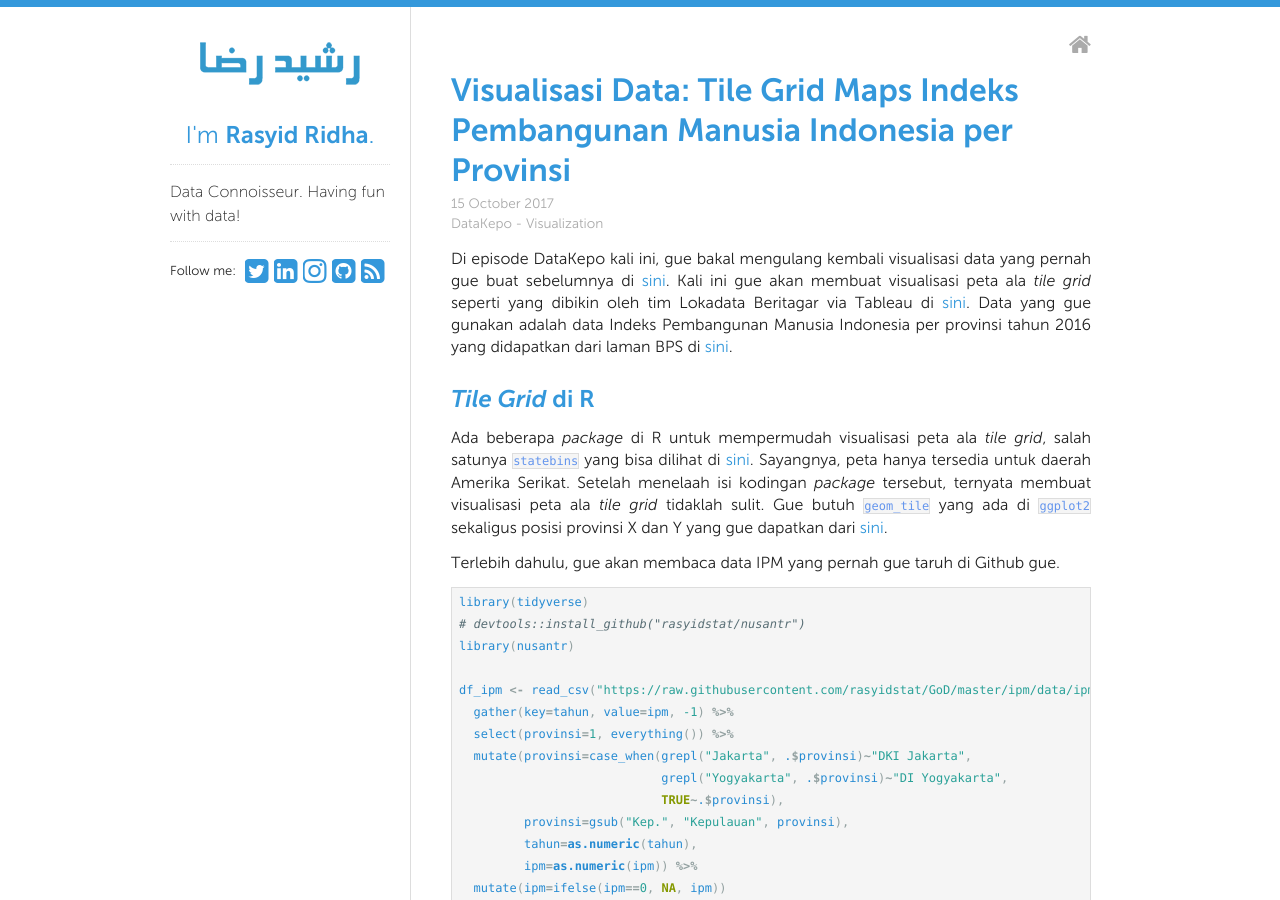
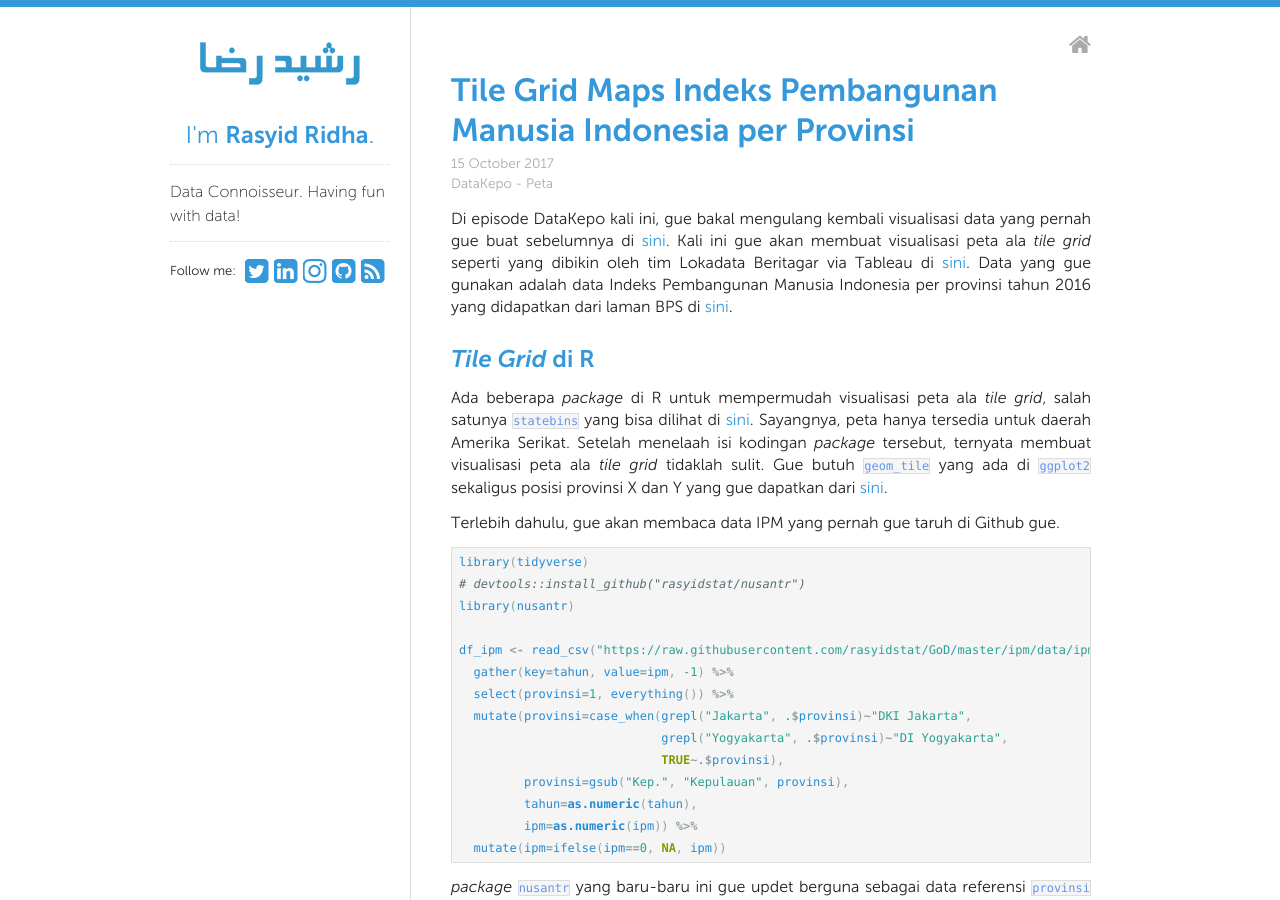
Before and after one commit to rasyidstat/rasyidstat.github.io, a Jekyll site: the page built from _posts/datakepo/2017-10-15-peta-ipm-tilegrid.md, in a window 1280 px wide and 900 px high. Built offline with Jekyll 4.4.1, drawn with Linux system fonts in a browser that asks for light colours; nearby versions of some CDN libraries; comment, search, counter and statistics services are not loaded.

Commit message:
Simplify the title

```diff
--- a/_posts/datakepo/2017-10-15-peta-ipm-tilegrid.md
+++ b/_posts/datakepo/2017-10-15-peta-ipm-tilegrid.md
@@ -1,11 +1,11 @@
 ---
 layout: datakepo
-title: "Visualisasi Data: Tile Grid Maps Indeks Pembangunan Manusia Indonesia per Provinsi"
+title: "Tile Grid Maps Indeks Pembangunan Manusia Indonesia per Provinsi"
 short-title: "Tile Grid Maps IPM Indonesia per Provinsi"
 meta-title: "Tile Grid Maps IPM Indonesia per Provinsi"
 categories: datakepo
 tags:
-- Visualization
+- Peta
 type: post
 img: "/images/datakepo/ipm-tilegrid/ipm-2016-peta-bin.png"
 published: true
```
Also changed, not shown: _posts/datakepo/2017-09-14-selamat-jalan-raisa.md (+1 -1 lines), _posts/datakepo/2018-06-09-peta-pensil-jakarta.md (+2 -2 lines).
